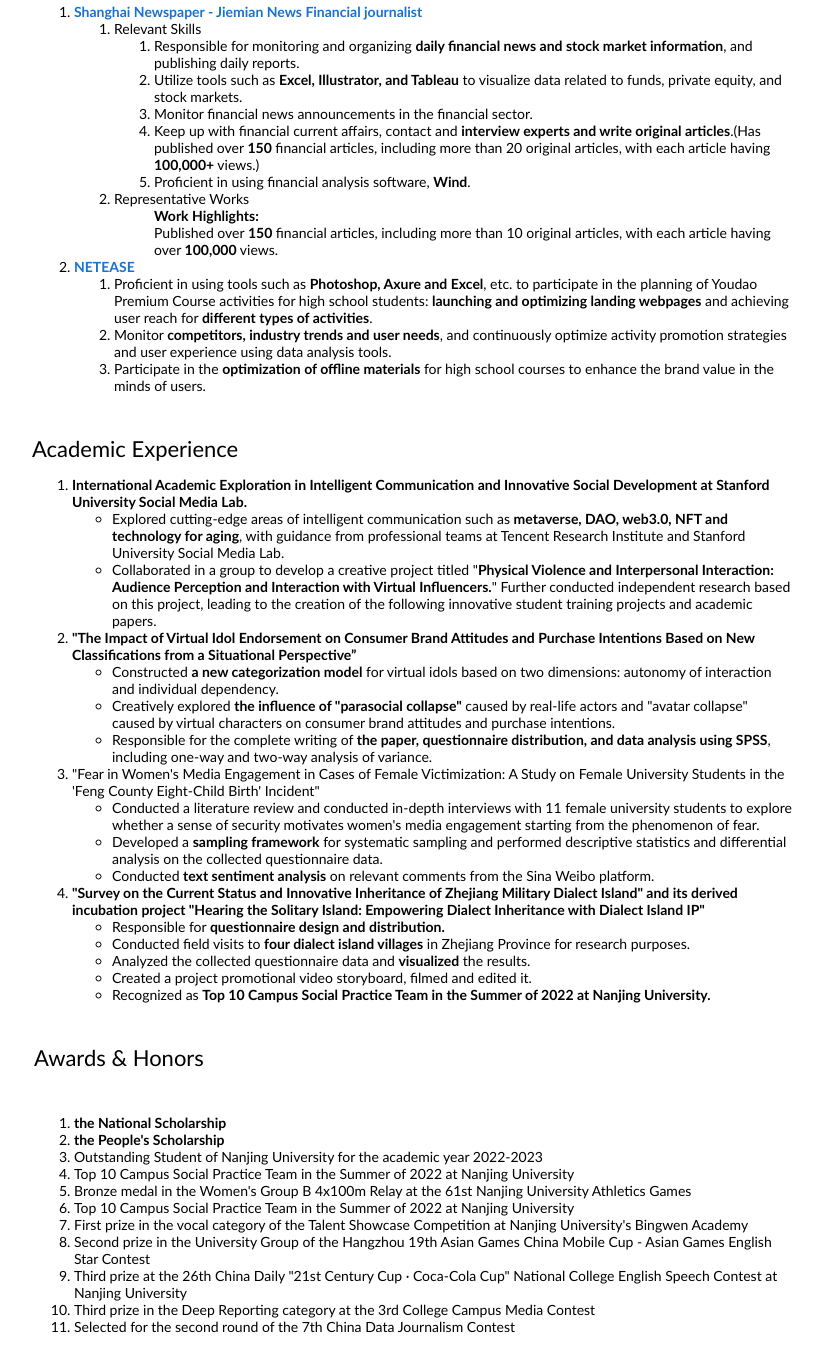
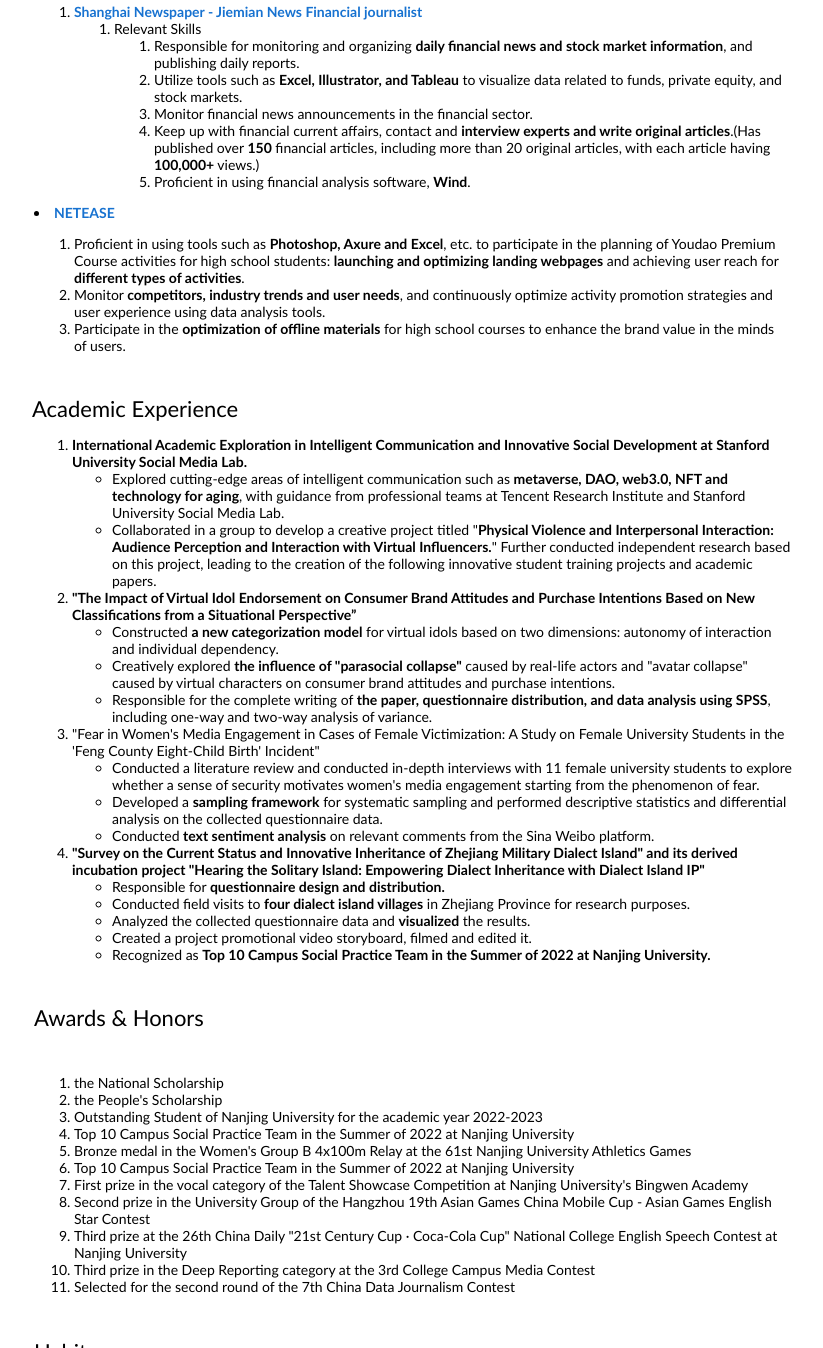
Before and after one commit to Sephana/Sephana.github.io, a plain HTML site: page index.html in a window 1280 px wide. Shown: the part 840-2188 px from the top of the page, without its empty margins (228-1051 px from the left). Drawn offline with Linux system fonts and the light colour scheme.

Commit message:
删除了不需要的东西

```diff
--- a/index.html
+++ b/index.html
@@ -83,10 +83,8 @@
                       <li>Proficient in using financial analysis software, <strong>Wind</strong>.</li>
                     </ol>
                   </li>
-                  <li>Representative Works
-                    <ol><strong>Work Highlights:</strong><br>
-                      Published over <strong>150</strong> financial articles, including more than 10 original articles, with each article having over <strong>100,000</strong> views.
-<!--                      <li><a href="https://www.jiemian.com/article/8570912.html">"New Product Sales Soar: Bridgewater China is Bullish on the Chinese Stock Market"-->
+
+                    <!--                      <li><a href="https://www.jiemian.com/article/8570912.html">"New Product Sales Soar: Bridgewater China is Bullish on the Chinese Stock Market"-->
 <!--                      </a>-->
 <!--                      </li>-->
 <!--                      <li>-->
@@ -255,8 +253,8 @@
       <table width="100%" align="center" border="0" cellpadding="5"><tbody>
       <tr><td style="padding:20px;padding-top:5px;width:100%;vertical-align:middle">
         <ol>
-          <li> <strong> the National Scholarship</strong> </li>
-          <li> <strong>the People's Scholarship</strong> </li>
+          <li> the National Scholarship </li>
+          <li> the People's Scholarship</li>
           <li> Outstanding Student of Nanjing University for the academic year 2022-2023</li>
           <li> Top 10 Campus Social Practice Team in the Summer of 2022 at Nanjing University </li>
           <li> Bronze medal in the Women's Group B 4x100m Relay at the 61st Nanjing University Athletics Games </li>
```
